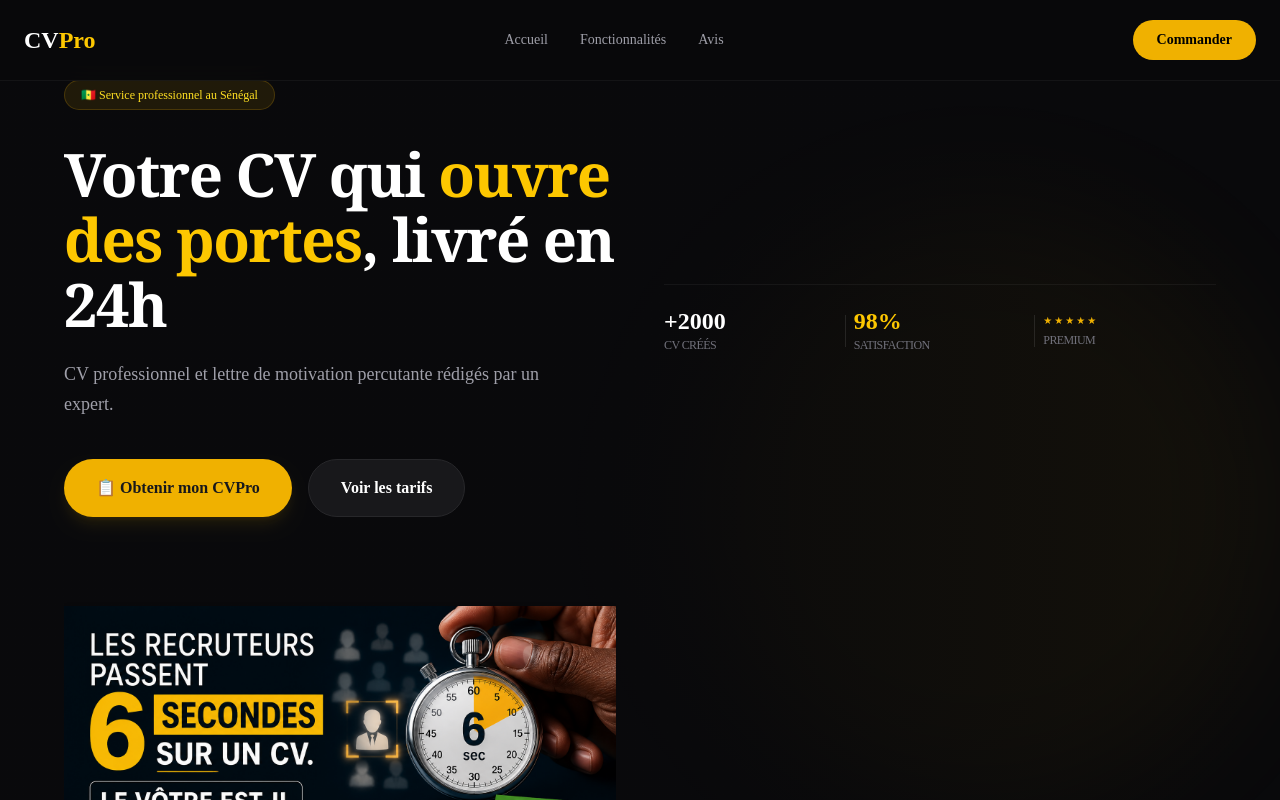
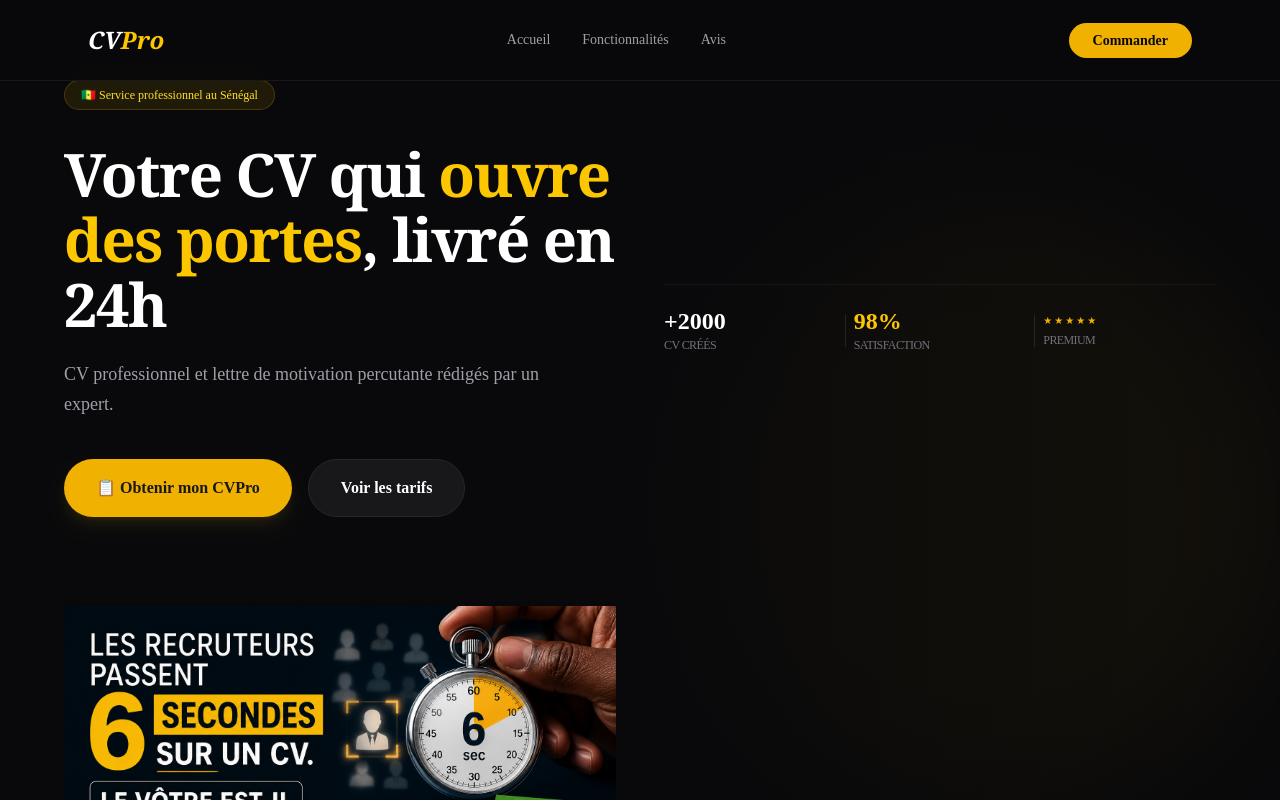
Before and after one commit to Kobe-24-cpu/CVpro-Senegal, a Next.js app: page / in a window 1280 px wide. Shown: the top 800 px of the page. Built offline with nearby package versions, Linux system fonts and the light colour scheme.

Commit message:
odification du code 8

```diff
--- a/components/Header.tsx
+++ b/components/Header.tsx
@@ -1,47 +1,78 @@
 "use client";
-import { useState } from "react";
+
+import React, { useState } from "react";
 import Link from "next/link";
+import { Menu, X } from "lucide-react"; // Import des icônes pour le menu mobile
 
 export default function Header() {
   const [isOpen, setIsOpen] = useState(false);
 
+  // Fonction pour fermer le menu mobile quand on clique sur un lien
+  const closeMenu = () => setIsOpen(false);
+
   return (
-    <header className="fixed top-0 left-0 right-0 z-50 bg-zinc-950/80 backdrop-blur-md border-b border-white/5">
-      <nav className="max-w-7xl mx-auto px-6 h-20 flex items-center justify-between">
+    <header className="fixed top-0 left-0 right-0 z-50 bg-zinc-950/80 backdrop-blur-md border-b border-zinc-900">
+      <div className="max-w-6xl mx-auto px-6 h-20 flex items-center justify-between">
+
         {/* Logo */}
-        <Link href="/" className="text-2xl font-bold text-white">
+        <Link href="/" className="text-2xl font-serif font-bold text-white italic">
           CV<span className="text-yellow-400">Pro</span>
         </Link>
 
-        {/* Liens Desktop (cachés sur mobile) */}
-        <div className="hidden md:flex items-center gap-8 text-sm font-medium text-zinc-400">
-          <Link href="/" className="hover:text-white transition-colors">Accueil</Link>
-          <Link href="/#fonctionnalites" className="hover:text-white transition-colors">Fonctionnalités</Link>
-          <Link href="/#avis" className="hover:text-white transition-colors">Avis</Link>
+        {/* Navigation Desktop (Cachée sur mobile) */}
+        <nav className="hidden md:flex items-center gap-8 text-sm font-medium">
+          <Link href="/" className="text-zinc-400 hover:text-yellow-400 transition-colors">
+            Accueil
+          </Link>
+          <Link href="/#fonctionnalites" className="text-zinc-400 hover:text-yellow-400 transition-colors">
+            Fonctionnalités
+          </Link>
+          <Link href="/#avis" className="text-zinc-400 hover:text-yellow-400 transition-colors">
+            Avis
+          </Link>
+        </nav>
+
+        {/* Bouton Commander (Desktop) */}
+        <div className="hidden md:block">
+          <Link
+            href="/commander"
+            className="bg-yellow-500 hover:bg-yellow-400 text-zinc-950 px-6 py-2.5 rounded-full font-bold text-sm transition-all"
+          >
+            Commander
+          </Link>
         </div>
 
-        {/* Bouton Mobile (Hamburger) */}
+        {/* Bouton Menu Mobile (Apparaît uniquement sur phone) */}
         <button
-          className="md:hidden text-white p-2"
+          className="md:hidden text-white"
           onClick={() => setIsOpen(!isOpen)}
+          aria-label="Toggle Menu"
         >
-          {isOpen ? "✕" : "☰"}
+          {isOpen ? <X size={28} /> : <Menu size={28} />}
         </button>
+      </div>
 
-        {/* Menu Mobile Déroulant */}
-        {isOpen && (
-          <div className="absolute top-20 left-0 right-0 bg-zinc-900 border-b border-white/10 flex flex-col p-6 gap-4 md:hidden animate-in slide-in-from-top">
-            <Link href="/" onClick={() => setIsOpen(false)} className="text-white font-medium">Accueil</Link>
-            <Link href="/#fonctionnalites" onClick={() => setIsOpen(false)} className="text-white font-medium">Fonctionnalités</Link>
-            <Link href="/#avis" onClick={() => setIsOpen(false)} className="text-white font-medium">Avis</Link>
-            <Link href="/commander" onClick={() => setIsOpen(false)} className="bg-yellow-500 text-black text-center py-3 rounded-lg font-bold">Commander</Link>
-          </div>
-        )}
-
-        <Link href="/commander" className="hidden md:block bg-yellow-500 text-black px-6 py-2.5 rounded-full font-bold text-sm">
-          Commander
-        </Link>
-      </nav>
+      {/* Menu Mobile Déroulant */}
+      {isOpen && (
+        <div className="md:hidden absolute top-20 left-0 right-0 bg-zinc-950 border-b border-zinc-900 flex flex-col p-6 space-y-6 animate-in slide-in-from-top duration-300">
+          <Link href="/" onClick={closeMenu} className="text-xl text-zinc-400 hover:text-yellow-400">
+            Accueil
+          </Link>
+          <Link href="/#fonctionnalites" onClick={closeMenu} className="text-xl text-zinc-400 hover:text-yellow-400">
+            Fonctionnalités
+          </Link>
+          <Link href="/#avis" onClick={closeMenu} className="text-xl text-zinc-400 hover:text-yellow-400">
+            Avis
+          </Link>
+          <Link
+            href="/commander"
+            onClick={closeMenu}
+            className="bg-yellow-500 text-zinc-950 text-center py-4 rounded-xl font-bold text-lg"
+          >
+            Passer la commande
+          </Link>
+        </div>
+      )}
     </header>
   );
 }
```
